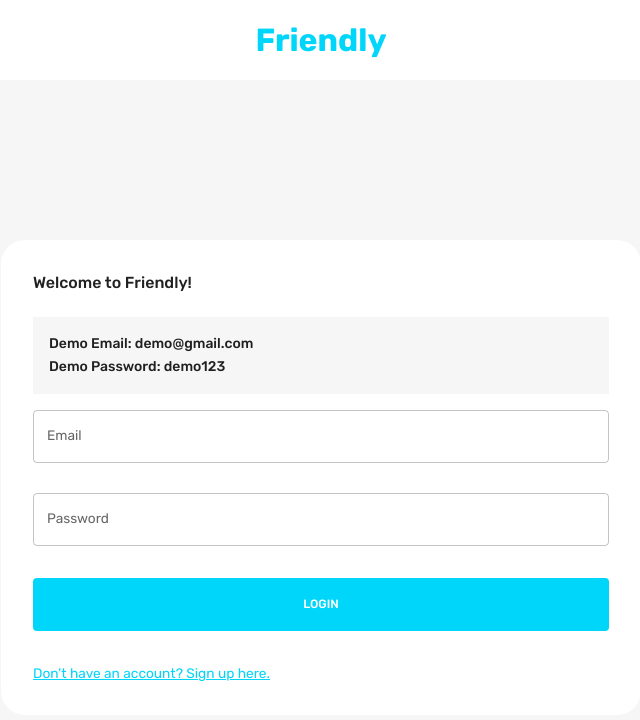
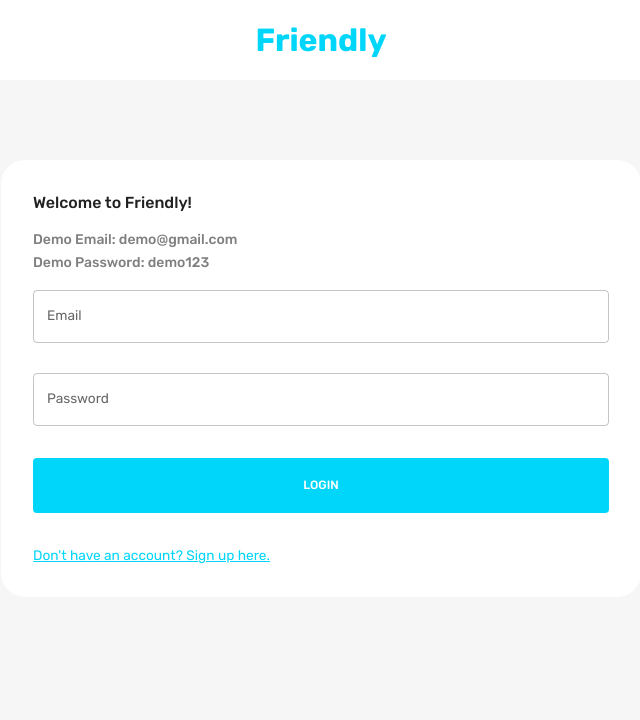
Before and after one commit to ZacharySal/react-friendly, a React (Create React App) app in the folder client/: page / in a window 1280 px wide. Shown: the top 720 px of the page, without its empty margins (319-959 px from the left). Built offline with nearby package versions, Linux system fonts and the light colour scheme.

Commit message:
updated login page padding

```diff
--- a/client/src/scenes/loginPage/form.jsx
+++ b/client/src/scenes/loginPage/form.jsx
@@ -1,12 +1,5 @@
 import { useState } from "react";
-import {
-  Box,
-  Button,
-  TextField,
-  useMediaQuery,
-  Typography,
-  useTheme,
-} from "@mui/material";
+import { Box, Button, TextField, useMediaQuery, Typography, useTheme } from "@mui/material";
 import EditOutlinedIcon from "@mui/icons-material/EditOutlined";
 import { Formik } from "formik";
 import * as yup from "yup";
@@ -138,9 +131,7 @@ const Form = ({ setErrorMsg }) => {
                   onChange={handleChange}
                   value={values.firstName}
                   name="firstName"
-                  error={
-                    Boolean(touched.firstName) && Boolean(errors.firstName)
-                  }
+                  error={Boolean(touched.firstName) && Boolean(errors.firstName)}
                   helperText={touched.firstName && errors.firstName}
                   sx={{ gridColumn: "span 1" }}
                 />
@@ -170,9 +161,7 @@ const Form = ({ setErrorMsg }) => {
                   onChange={handleChange}
                   value={values.occupation}
                   name="occupation"
-                  error={
-                    Boolean(touched.occupation) && Boolean(errors.occupation)
-                  }
+                  error={Boolean(touched.occupation) && Boolean(errors.occupation)}
                   helperText={touched.occupation && errors.occupation}
                   sx={{ gridColumn: "span 2" }}
                 />
@@ -185,9 +174,7 @@ const Form = ({ setErrorMsg }) => {
                   <Dropzone
                     acceptedFiles=".jpg,.jpeg,.png"
                     nultiple={false}
-                    onDrop={(acceptedFiles) =>
-                      setFieldValue("picture", acceptedFiles[0])
-                    }
+                    onDrop={(acceptedFiles) => setFieldValue("picture", acceptedFiles[0])}
                   >
                     {({ getRootProps, getInputProps }) => (
                       <Box
@@ -244,9 +231,11 @@ const Form = ({ setErrorMsg }) => {
                 p: "1rem",
                 backgroundColor: palette.primary.main,
                 color: palette.background.alt,
+                border: "1px solid transparent",
                 "&:hover": {
                   color: palette.primary.main,
                   backgroundColor: palette.background.alt,
+                  border: `1px solid ${palette.primary.main}`,
                 },
               }}
             >
--- a/client/src/scenes/loginPage/index.jsx
+++ b/client/src/scenes/loginPage/index.jsx
@@ -8,7 +8,12 @@ const LoginPage = () => {
   const isDesktopScreen = useMediaQuery("(min-width: 1000px)");
   return (
     <Box>
-      <Box width="100%" backgroundColor={theme.palette.background.alt} p="1rem 6%" textAlign="center">
+      <Box
+        width="100%"
+        backgroundColor={theme.palette.background.alt}
+        p="1rem 6%"
+        textAlign="center"
+      >
         <Typography fontWeight="bold" fontSize="32px" color="primary">
           Friendly
         </Typography>
@@ -17,16 +22,20 @@ const LoginPage = () => {
       <Box
         width={isDesktopScreen ? "50%" : "90%"}
         p="2rem"
-        m="10rem auto"
+        m="5rem auto"
         borderRadius="1.5rem"
         backgroundColor={theme.palette.background.alt}
       >
-        <Typography fontWeight="500" variant="h5" sx={{ mb: "1.5rem" }}>
+        <Typography fontWeight="500" variant="h5" sx={{}}>
           Welcome to Friendly!
         </Typography>
-        <Box backgroundColor={theme.palette.background.default} p="1rem" mb="1rem">
-          <Typography variant="h6">Demo Email: demo@gmail.com</Typography>
-          <Typography variant="h6">Demo Password: demo123</Typography>
+        <Box py="1rem" fontWeight="300">
+          <Typography style={{ color: "rgba(0,0,0,0.5)" }} variant="h6">
+            Demo Email: demo@gmail.com
+          </Typography>
+          <Typography style={{ color: "rgba(0,0,0,0.5)" }} variant="h6">
+            Demo Password: demo123
+          </Typography>
         </Box>
         {errorMsg && (
           <Alert severity="error" sx={{ fontSize: "inherit", mb: "1.5rem" }}>
```
